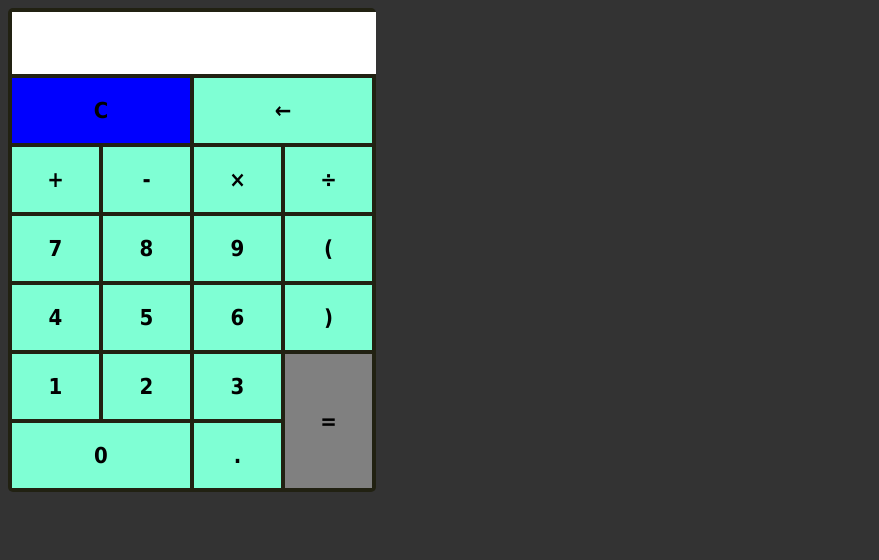
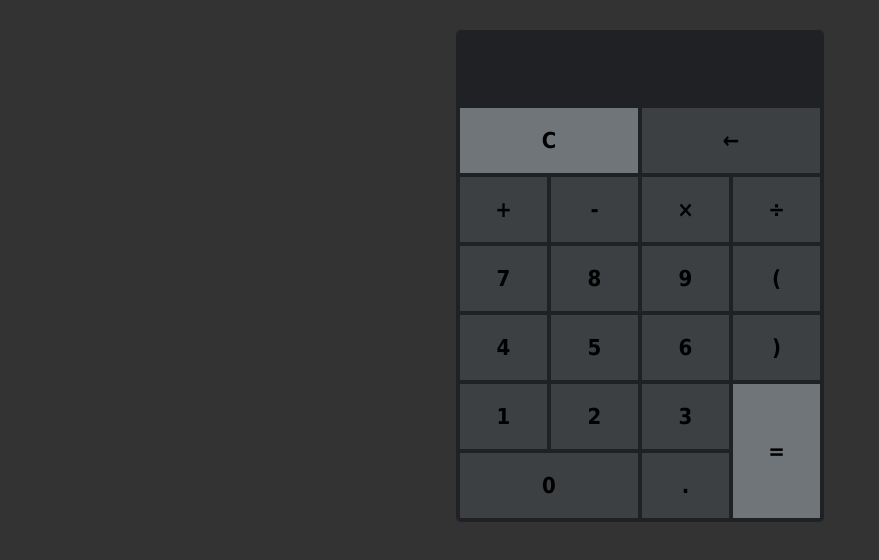
Before and after one commit to Zaccal/Calculator, a plain HTML site: page index.html in a window 1280 px wide. Shown: the whole page, without its empty margins (0-879 px from the left). Drawn offline with Linux system fonts and the light colour scheme.

Commit message:
add style V1.0

```diff
--- a/main.css
+++ b/main.css
@@ -7,15 +7,16 @@ body{
     display: grid;
     grid-template-columns: 1fr 1fr 1fr 1fr;
     grid-gap: 4px;
-    background-color: #212112;
+    background-color: #202124;
     padding: 4px;
     border-radius: 5px;
     max-width: 360px;
     font-family: "Tahoma", sans-serif;
+    margin: 30px auto;
 }
 
-.item{
-    background-color: aquamarine;
+.item {
+    background-color: #3c4043;
     color: #000;
     padding: 20px;
     display: flex;
@@ -36,17 +37,20 @@ input{
     font-size: 30px;
     outline: none;
     text-align: right;
+    background-color: #202124;
+    color: #fff;
 }
 
 .input{
     grid-column: 1/-1;
     padding: 0;
-    background-color: #fff;
+    background-color: #202124;
+    height: 70px;
 }
 
 .clean{
     grid-column: 1/3;
-    background-color: blue;
+    background-color: #70757a;
 }
 
 .back{
@@ -56,7 +60,7 @@ input{
 .equal{
     grid-column: 4;
     grid-row: 6/8;
-    background-color: gray;
+    background-color: #70757a;
 }
 
 .zero{
@@ -64,5 +68,5 @@ input{
 }
 
 .item:active{
-    background-color: #66c1a3;
+    background-color: #fe9c04;
 }
```
